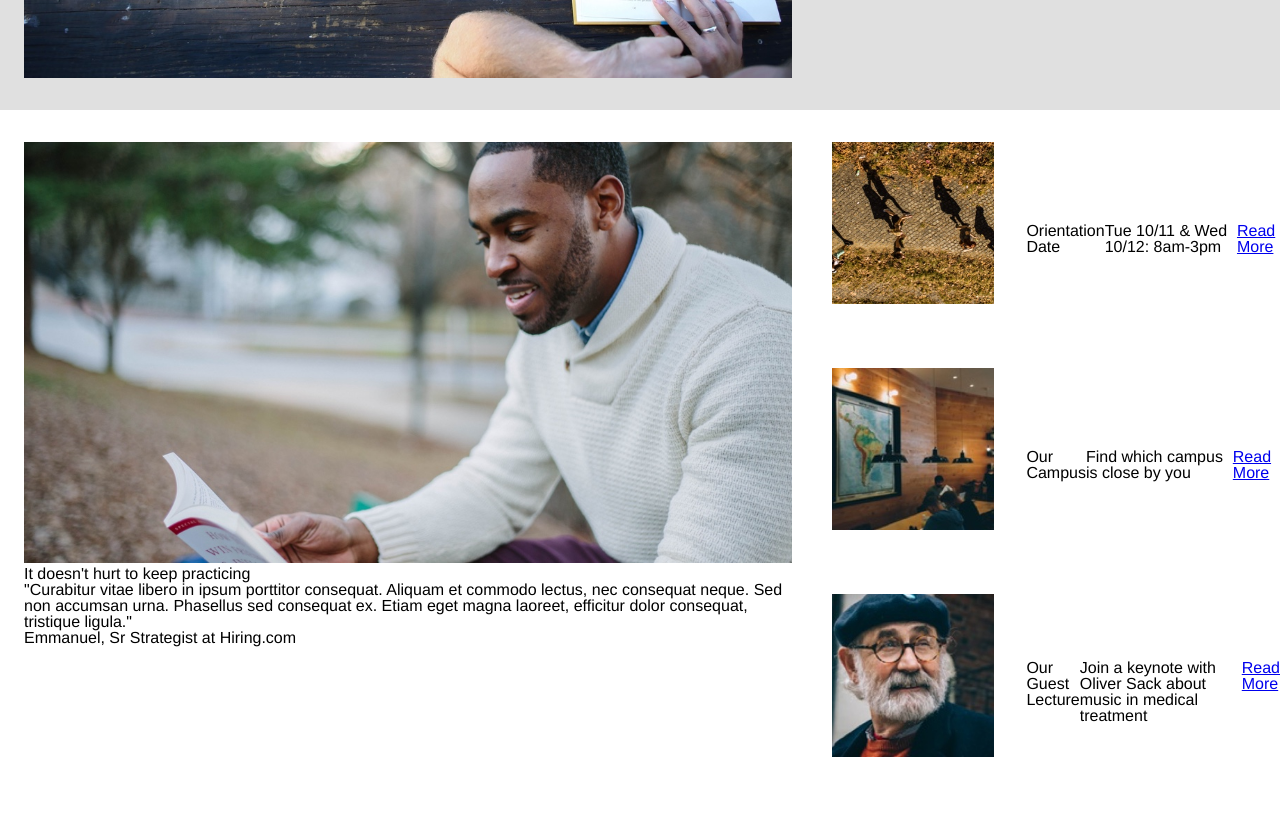
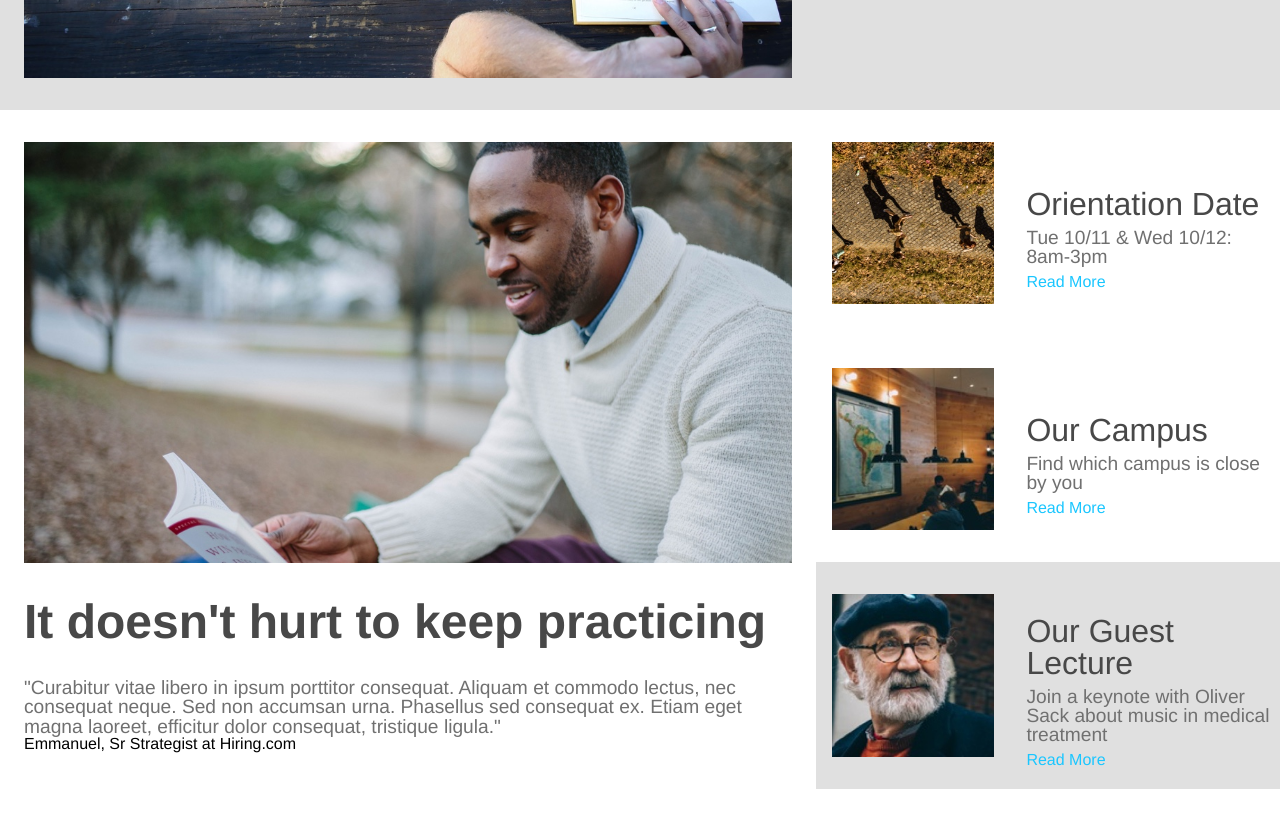
Before and after one commit to cardinaljessica/colmar-academy, a plain HTML site: page index.html in a window 1280 px wide. Shown: the part 586-1407 px from the top of the page. Before the commit the page ends 1375 px from the top, so only its background shows below. Drawn offline with Linux system fonts and the light colour scheme.

```diff
--- a/index.html
+++ b/index.html
@@ -33,7 +33,7 @@
         <img src="resources/images/banner.jpg" alt="">
         <div class="info">
             <h1>Learn something<br> new everyday</h1>
-            <p>Lorem ipsum dolor sit amet,<br> consectetur adipiscing elit.</p>
+            <h3>Lorem ipsum dolor sit amet,<br> consectetur adipiscing elit.</h3>
             <div class="button">Start Here</div>
         </div>
       </div>
@@ -51,7 +51,7 @@
         <div class="small">
           <div class="row">
             <img src="resources/images/information-orientation.jpg" alt="shadows">
-            <div class="information">
+            <div class="content">
               <h3>Orientation Date</h3>
               <p>Tue 10/11 & Wed 10/12: 8am-3pm</p>
               <a class="learn-more"href="#">Read More</a>
@@ -59,7 +59,7 @@
           </div>
           <div class="row">
             <img src="resources/images/information-campus.jpg" alt="">
-            <div class="information">
+            <div class="content">
               <h3>Our Campus</h3>
               <p>Find which campus is close by you</p>
               <a class="learn-more"href="#">Read More</a>
@@ -67,7 +67,7 @@
           </div>
           <div class="row">
             <img src="resources/images/information-guest-lecture.jpg" alt="">
-            <div class="information">
+            <div class="content">
               <h3>Our Guest Lecture</h3>
               <p>Join a keynote with Oliver Sack about music in medical treatment</p>
               <a class="learn-more"href="#">Read More</a>
--- a/resources/css/style.css
+++ b/resources/css/style.css
@@ -8,6 +8,27 @@ body {
 
 strong {
   font-weight: bold;
+}
+
+p {
+  color: #707070;
+  font-size: 1.2rem;
+}
+
+a {
+  text-decoration: none;
+  color: #1ac6ff;
+}
+
+h2 {
+  font-size: 3rem;
+  font-weight: bold;
+  color: #484848;
+}
+
+h3 {
+  color: #484848;
+  font-size: 2rem;
 }
 
 /* Header */
@@ -73,15 +94,10 @@ nav li a {
 }
 
 .info h1 {
-  font-size: 3rem;
+  font-size: 4rem;
   font-weight: bold;
   padding-bottom: 2rem;
   color: #484848;
-}
-
-.info p {
-  color: #484848;
-  font-size: 1.5rem;
 }
 
 .info .button {
@@ -99,6 +115,7 @@ nav li a {
 .information {
   display: flex;
   align-content: center;
+  padding-bottom: 2rem;
 }
 
 .information img {
@@ -110,6 +127,11 @@ nav li a {
     min-width: 60%;
     max-width: 60%;
     padding: 2rem 1.5rem;
+}
+
+.large h2 {
+  padding-top: 2rem;
+  padding-bottom: 2rem;
 }
 
 .small {
@@ -129,3 +151,16 @@ nav li a {
   align-items: center;
   padding-top: 2rem;
 }
+
+.row:last-child {
+  background-color: #E0E0E0;
+}
+
+.content {
+  display: block;
+}
+
+.content p {
+  padding-top: 0.5rem;
+  padding-bottom: 0.5rem;
+}
```
